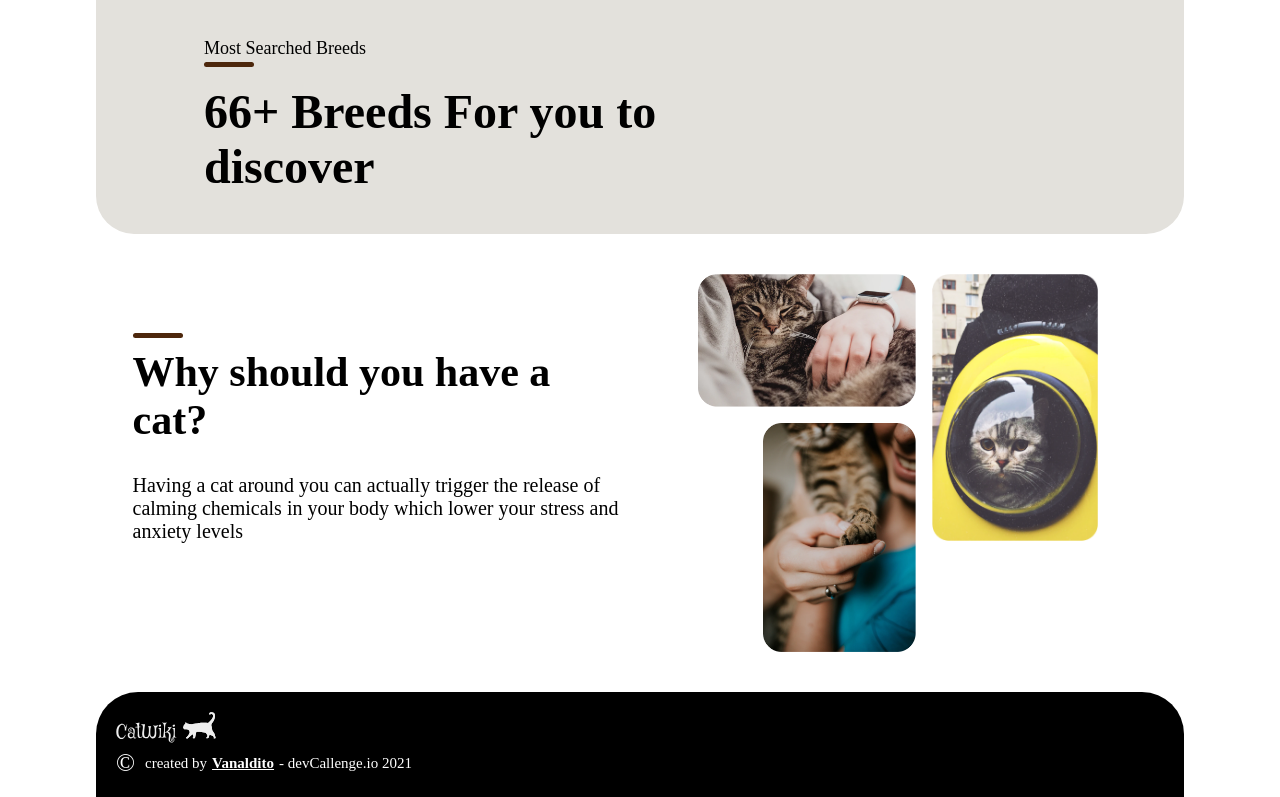
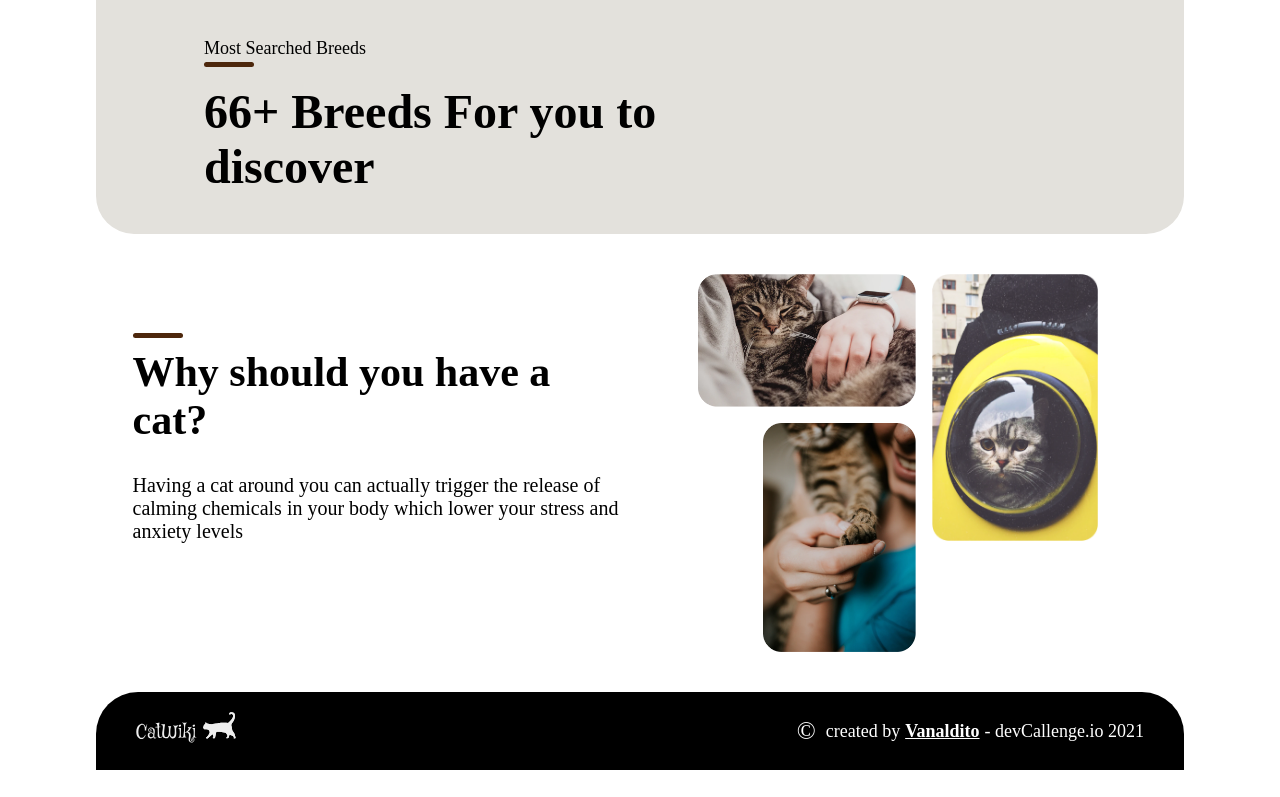
Before and after one commit to Vanaldito/catwiki, a React (Vite) app in the folder client/: page / in a window 1280 px wide. Shown: the part 710-1507 px from the top of the page. After the commit the page ends 1480 px from the top, so only its background shows below. Built offline with nearby package versions, Linux system fonts and the light colour scheme.

Commit message:
feat: make the footer responsive

```diff
--- a/client/src/components/Footer/Footer.css
+++ b/client/src/components/Footer/Footer.css
@@ -22,3 +22,13 @@
   font-weight: bold;
   margin: 0 5px;
 }
+
+@media (min-width: 1000px) {
+  .footer {
+    display: flex;
+    padding: 20px 40px;
+    justify-content: space-between;
+    align-items: center;
+    font-size: 18px;
+  }
+}
```
